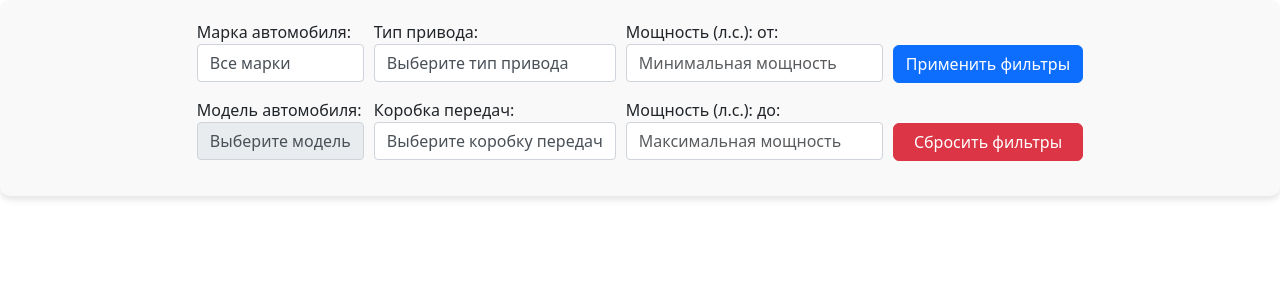
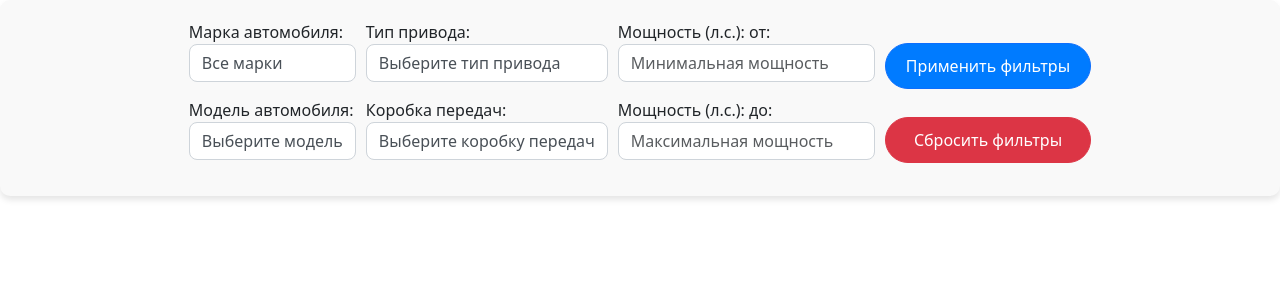
Before and after one commit to ID-Meloman/CartoLog, a Django app: page / in a window 1280 px wide. Shown: the part 74-374 px from the top of the page. Run offline with Django 5.2, Linux system fonts and the light colour scheme; data that the repository does not hold is empty.

Commit message:
дизайн

```diff
--- a/main/templates/main/popular.html
+++ b/main/templates/main/popular.html
@@ -18,7 +18,7 @@
     <div class="form-row">
         <div class="form-group">
             <label for="brand-filter">Марка автомобиля:</label>
-            <select id="brand-filter" class="form-control">
+            <select id="brand-filter" class="form-control" style="border-radius: 8px; background-color: #fff;">
                 <option value="">Все марки</option>
                 {% for brand in brands %}
                 <option value="{{ brand.id }}">{{ brand.name }}</option>
@@ -28,7 +28,7 @@
 
         <div class="form-group">
             <label for="model-filter">Модель автомобиля:</label>
-            <select id="model-filter" class="form-control" disabled>
+            <select id="model-filter" class="form-control"  style="border-radius: 8px; background-color: #fff;" disabled>
                 <option value="">Выберите модель</option>
             </select>
         </div>
@@ -37,7 +37,7 @@
     <div class="form-row">
         <div class="form-group">
             <label for="drive-type-filter">Тип привода:</label>
-            <select id="drive-type-filter" class="form-control">
+            <select id="drive-type-filter" class="form-control" style="border-radius: 8px; background-color: #fff;">
                 <option value="">Выберите тип привода</option>
                 {% for drive_type in drive_types %}
                 <option value="{{ drive_type }}">{{ drive_type }}</option>
@@ -47,7 +47,7 @@
 
         <div class="form-group">
             <label for="transmission-filter">Коробка передач:</label>
-            <select id="transmission-filter" class="form-control">
+            <select id="transmission-filter" class="form-control" style="border-radius: 8px; background-color: #fff;">
                 <option value="">Выберите коробку передач</option>
                 {% for transmission in transmissions %}
                 <option value="{{ transmission }}">{{ transmission }}</option>
@@ -59,18 +59,18 @@
     <div class="form-row">
         <div class="form-group">
             <label for="horsepower-min">Мощность (л.с.): от:</label>
-            <input type="number" id="horsepower-min" class="form-control" placeholder="Минимальная мощность">
+            <input type="number" id="horsepower-min" class="form-control" placeholder="Минимальная мощность" style="border-radius: 8px; background-color: #fff;">
         </div>
 
         <div class="form-group">
             <label for="horsepower-max">Мощность (л.с.): до:</label>
-            <input type="number" id="horsepower-max" class="form-control" placeholder="Максимальная мощность">
+            <input type="number" id="horsepower-max" class="form-control" placeholder="Максимальная мощность" style="border-radius: 8px; background-color: #fff;">
         </div>
     </div>
 
     <div class="button-container">
-        <button id="apply-filters" class="btn btn-primary" style="margin-top: 25px;">Применить фильтры</button>
-        <button id="reset-filters" class="btn btn-danger" style="margin-top: 40px;">Сбросить фильтры</button>
+        <button id="apply-filters" class="btn btn-primary" style="border-radius: 30px; padding: 10px 20px; background-color: #007bff; color: white; margin-top: 23px;">Применить фильтры</button>
+        <button id="reset-filters" class="btn btn-danger" style="border-radius: 30px; padding: 10px 20px; background-color: #dc3545; color: white;margin-top: 28px;">Сбросить фильтры</button>
     </div>
 </div>
 
```
